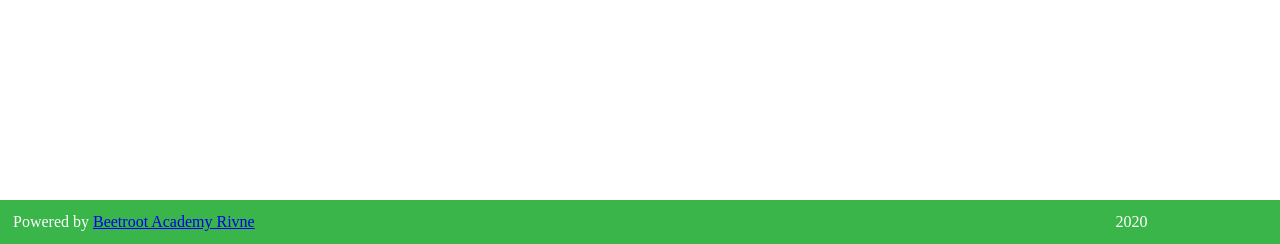
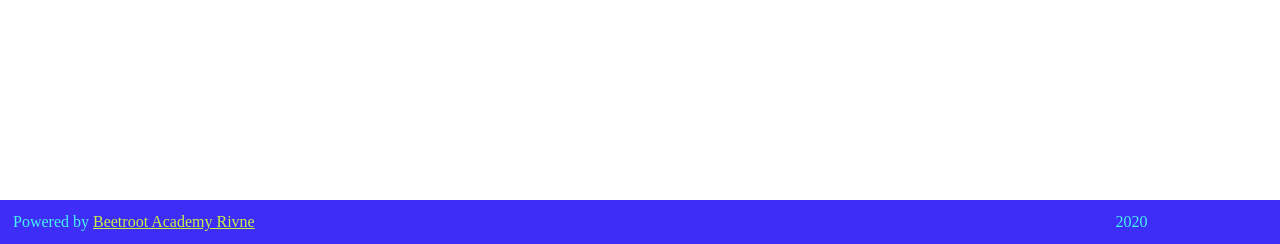
Before and after one commit to vasyabigi/beetroot-landing-page, a Django app: page / in a window 1280 px wide. Shown: the part 556-800 px from the top of the page. Run offline with Django 3.2, Linux system fonts and the light colour scheme.

Commit message:
Minor changes, training

```diff
--- a/core/templates/base.html
+++ b/core/templates/base.html
@@ -18,9 +18,12 @@
          position: fixed; /* Фиксированное положение */
          left: 0; bottom: 0; /* Левый нижний угол */
          padding: 10px; /* Поля вокруг текста */
-         background: #39b54a; /* Цвет фона */
-         color: #fff; /* Цвет текста */
+         background: #3e2df6; /* Цвет фона */
+         color: #45f2ee; /* Цвет текста */
          width: 100%; /* Ширина слоя */
+        }
+        #footerlink {
+         color: #c5f245;
         }
        </style>
 </head>
@@ -33,7 +36,7 @@
     <footer>
         <table id='footer' width="100%">
             <tr>
-                <td>Powered by <a href="https://beetroot.academy/" target=_blank>Beetroot Academy Rivne</a></td>
+                <td>Powered by <a href="https://beetroot.academy/" target=_blank id='footerlink'>Beetroot Academy Rivne</a></td>
                 <td>2020</td>
             </tr>
         </table>
```
Also changed, not shown: core/templates/terms-of-use.html (+10 -11 lines).
